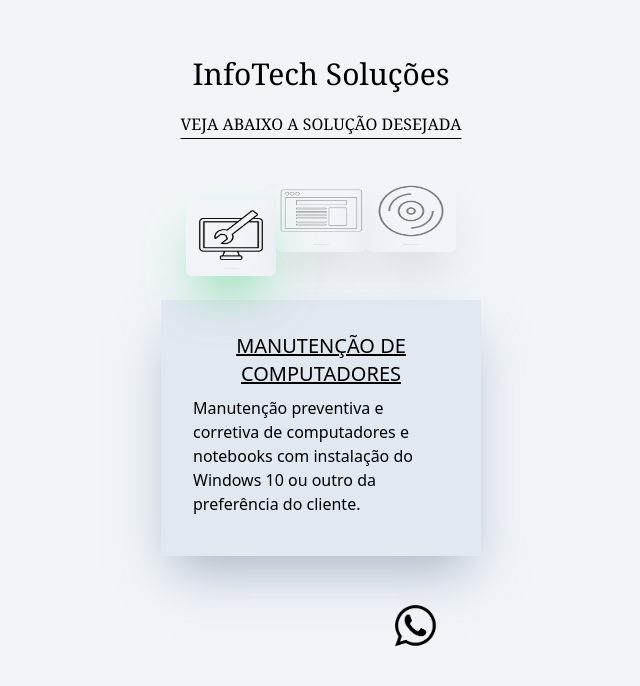
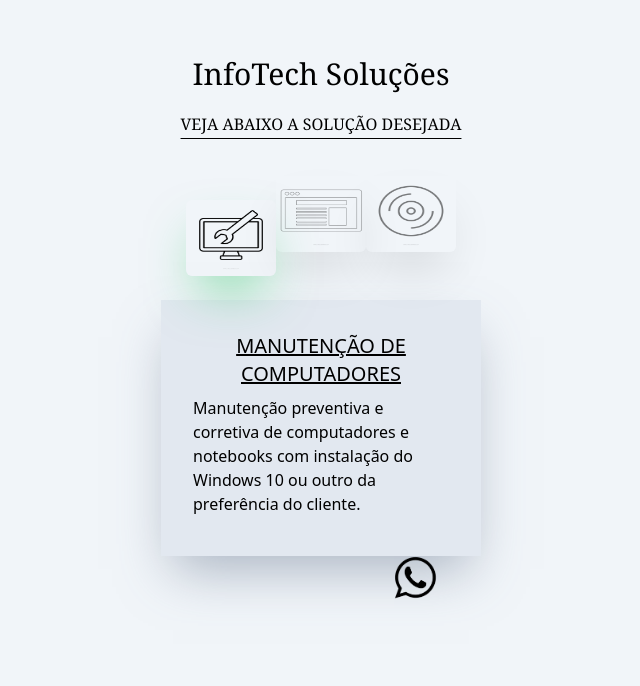
Before and after one commit to Macuco97/my-page, a Next.js app: page / in a window 1280 px wide. Shown: the top 686 px of the page, without its empty margins (319-959 px from the left). Built offline with nearby package versions, Linux system fonts and the light colour scheme.

Commit message:
Change Whatsapp icon position

```diff
--- a/components/footer.js
+++ b/components/footer.js
@@ -8,7 +8,7 @@ const footer = "flex flex-row justify-center"
     return (
     <footer className = {footer}>
         <Link href = "http://wa.me/5521999611299">
-            <span className = "ml-48 mt-12 animate-bounce">
+            <span className = "ml-48 mt-19 animate-bounce">
                 <Image className = {``} src = "/whatsapp-logo.png" width = "50" height = "50"/>
             </span>
         </Link>
```
